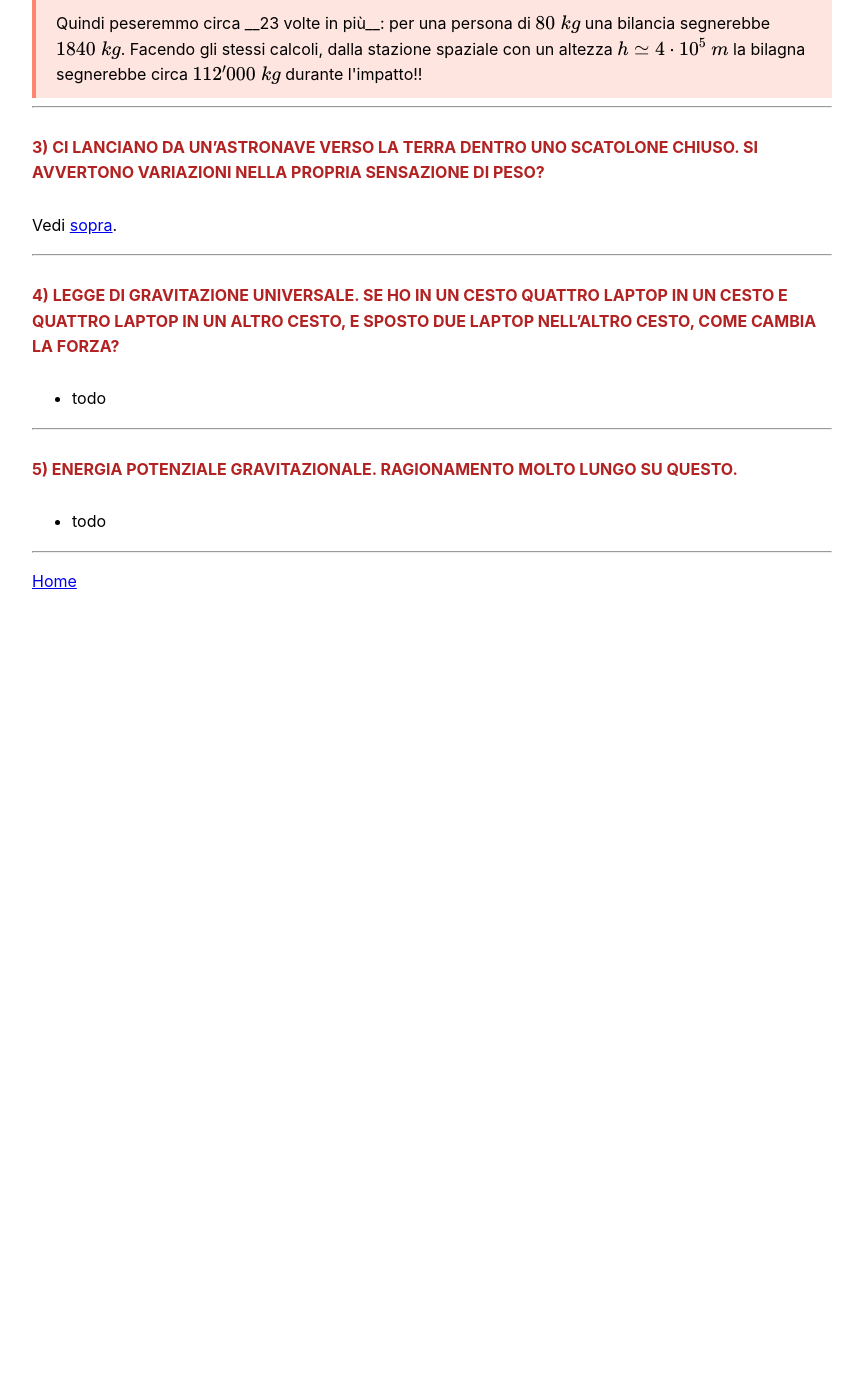
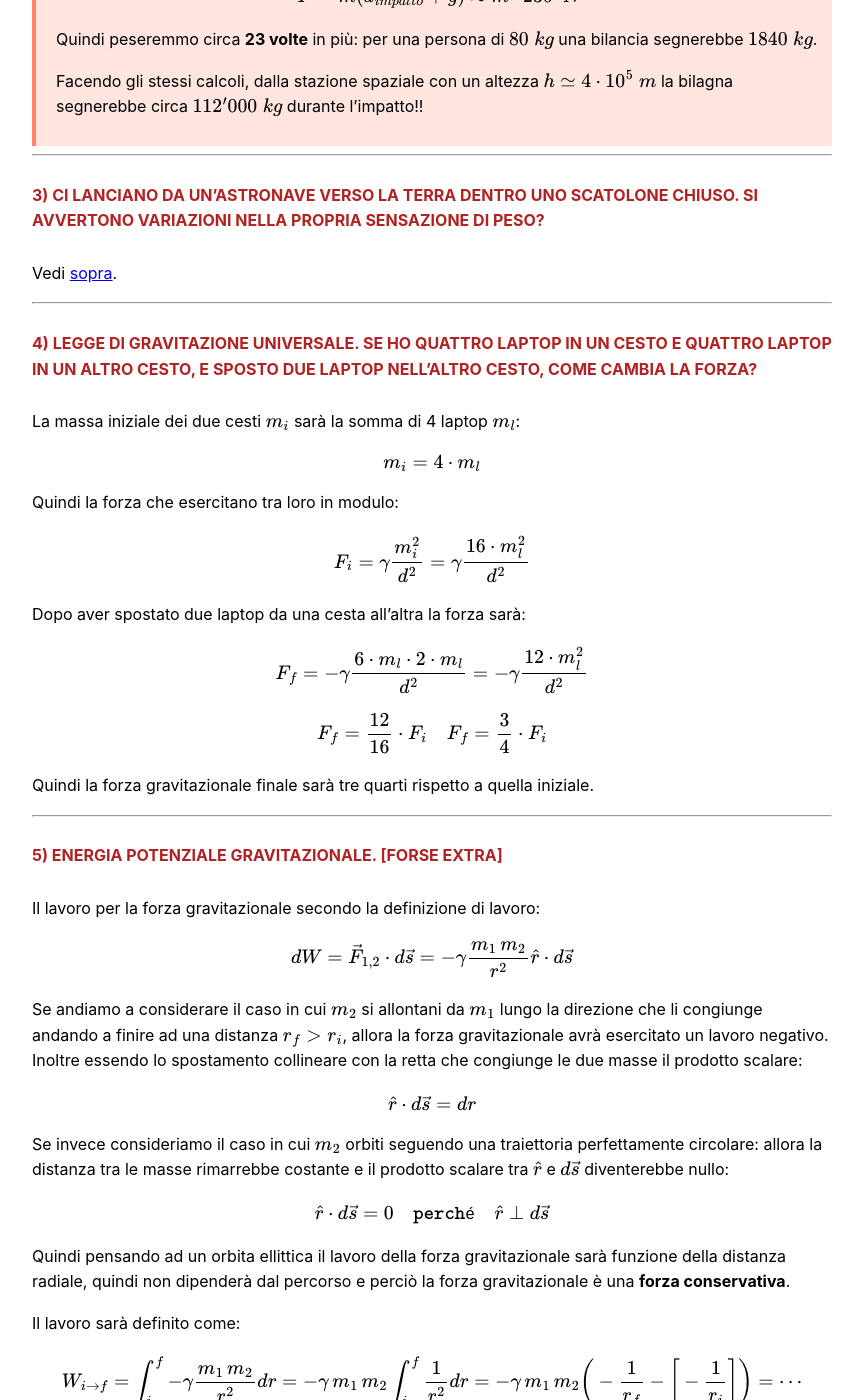
Before and after one commit to FedericoMenegoz/UNITN-fisica-orale, a Jekyll site: the page built from content/forza-gravitazionale.md, in a window 1280 px wide and 1400 px high, scrolled down 3207 px. Shown: the whole window, without its empty margins (208-1071 px from the left). Built offline with Jekyll 4.4.1, drawn with Linux system fonts in a browser that asks for light colours; our own code applies the rules of GitHub Pages for plain Markdown files; before the commit the page ends 3837 px from its top, so only the background shows below that; some of the changed text lies outside the part shown.

Commit message:
Updated gravità

```diff
--- a/content/forza-gravitazionale.md
+++ b/content/forza-gravitazionale.md
@@ -73,11 +73,11 @@ In questo scenario l’unica forza che agisce sul corpo è la gravità. Siamo in
 
 Anche un corpo in orbita è in caduta libera continua, ma con una velocità tangenziale sufficiente a evitare una caduta verticale ed un incontro molto spiacevole con il suolo terrestre.
 
-Al momento del contatto con il suolo, subiremo una decelerazione quasi istantanea, che ci farebbe percepire un peso molto maggiore (se fosse possibile percepire durante l'urto). In un certo senso, "__recupereremmo__" tutto il _peso perso_ durante la caduta.
+Spiacevole perché nel momento del contatto con il suolo, subiremo una decelerazione quasi istantanea, che ci farebbe percepire un peso molto maggiore. In un certo senso, "__recupereremmo__" tutto il peso perso durante la caduta.
 
 ###### ESEMPIO (mezzo fuori tema)
 
-<div class="esempio">
+<div class="esempio" markdown=1>
 
 Per esempio, se all'interno di una scatola fossimo in caduta libera da un'altezza di:
 
@@ -87,7 +87,7 @@ arriveremo al suolo con una velocità:
 
 $$v = \sqrt {2gh} = 44.3 \;m/s $$
 
-supponiamo che al momento dell'impatto ci fermiamo in un tempo di
+e supponiamo che al momento dell'impatto ci fermiamo in un tempo di
 
 $$
 t_{impatto} = 0.2 s
@@ -98,11 +98,14 @@ allora la decelerazione media durante l'urto sarebbe:
 $$
 \overline a_{impatto} = \frac{44.3}{0.2} = 221.4 \;\frac m {s^2}
 $$
+
 quindi il peso apparente in quei $0.2$ secondi sarebbe:
+
 $$
 P = m(\overline a_{impatto} + g) \eqsim m\cdot  230\ \; N
 $$
-Quindi peseremmo circa __23 volte in più__: per una persona di $80\;kg$ una bilancia segnerebbe $1840\;kg$.
+
+Quindi peseremmo circa __23 volte__ in più: per una persona di $80\;kg$ una bilancia segnerebbe $1840\;kg$.
 
 Facendo gli stessi calcoli, dalla stazione spaziale con un altezza $h\simeq 4 \cdot 10^5 \;m$ la bilagna segnerebbe circa $112'000 \;kg$ durante l'impatto!!
 
@@ -115,14 +118,73 @@ Vedi [sopra](#-counter--se-fossimo-in-orbita-ma-poi-siamo-fermi-e-ci-lasciano-ca
 
 ---
 {% assign counter = counter | plus: 1 %}
-##### {{ counter }}) Legge di gravitazione universale. Se ho in un cesto quattro laptop in un cesto e quattro laptop in un altro cesto, e sposto due laptop nell’altro cesto, come cambia la forza?
+##### {{ counter }}) Legge di gravitazione universale. Se ho quattro laptop in un cesto e quattro laptop in un altro cesto, e sposto due laptop nell’altro cesto, come cambia la forza?
 
-- todo
+La massa iniziale dei due cesti $m_i$ sarà la somma di 4 laptop $m_l$:
+
+$$
+m_{i} = 4\cdot m_{l}
+$$
+
+Quindi la forza che esercitano tra loro in modulo:
+
+$$
+F_i = \gamma \frac {m_{i}^2}{d^2} = \gamma \frac {16\cdot m_{l}^2}{d^2}
+$$
+
+Dopo aver spostato due laptop da una cesta all'altra la forza sarà:
+
+$$
+F_f = -\gamma \frac {6\cdot m_{l}\cdot 2 \cdot m_{l}}{d^2} = -\gamma \frac {12\cdot m_{l}^2}{d^2}
+$$
+
+$$
+F_f = \frac{12}{16}\cdot F_i \quad F_f = \frac 34 \cdot F_i
+$$
+
+Quindi la forza gravitazionale finale sarà tre quarti rispetto a quella iniziale.
 
 ---
 {% assign counter = counter | plus: 1 %}
-##### {{ counter }}) Energia potenziale gravitazionale. Ragionamento molto lungo su questo.
+##### {{ counter }}) Energia potenziale gravitazionale. [forse extra]
 
-- todo
+Il lavoro per la forza gravitazionale secondo la definizione di lavoro:
+
+$$
+dW = \vec F_{1,2} \cdot d\vec s = -\gamma \frac {m_1\,m_2}{r^2} \hat r \cdot d\vec s
+$$
+
+Se andiamo a considerare il caso in cui $m_2$ si allontani da $m_1$ lungo la direzione che li congiunge andando a finire ad una distanza $r_f > r_i$, allora la forza gravitazionale avrà esercitato un lavoro negativo. Inoltre essendo lo spostamento collineare con la retta che congiunge le due masse il prodotto scalare:
+
+$$
+\hat r\cdot d\vec s = dr
+$$
+
+Se invece consideriamo il caso in cui $m_2$ orbiti seguendo una traiettoria perfettamente circolare: allora la distanza tra le masse rimarrebbe costante e il prodotto scalare tra $\hat r$ e $d\vec s$ diventerebbe nullo:
+
+$$
+\hat r \cdot d \vec s = 0 \quad \mathtt{perché} \quad \hat r \perp d\vec s
+$$
+
+Quindi pensando ad un orbita ellittica il lavoro della forza gravitazionale sarà funzione della distanza radiale, quindi non dipenderà dal percorso e perciò la forza gravitazionale è una __forza conservativa__.
+
+Il lavoro sarà definito come:
+
+$$
+W_{i\rightarrow f} = \int_i^f -\gamma\frac {m_1\,m_2}{r^2} dr = -\gamma \,m_1\,m_2 \int_i^f \frac 1{r^2}dr =  -\gamma \,m_1\,m_2 \bigg(-\frac 1 {r_f} - \bigg[-\frac 1 {r_i}\bigg]\bigg) = \cdots
+$$
+
+$$
+\cdots = \gamma\frac {m_1\,m_2}{r_f} - \gamma\frac {m_1\,m_2}{r_i} = -\Delta U
+$$
+
+
+Quindi l'energia potenziale sarà:
+
+$$
+U(\vec r) = -\gamma \frac {m_1\,m_2}r
+$$
+
+###### TODO aggiungere ragionamento con il sistema di riferimento polare?
 
 ---
```
